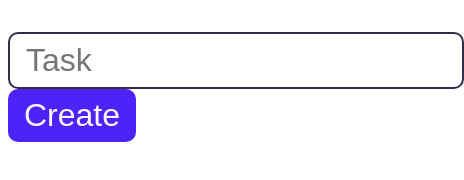
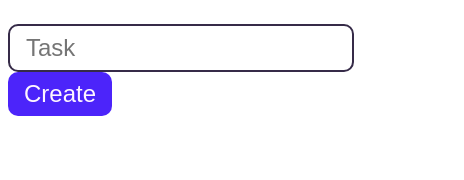
Before and after one commit to uelquis/todo-list, a plain HTML site: page index.html in a window 390 px wide. Shown: the whole page, 464 px wide, since content can reach past the window. Drawn offline with Linux system fonts and the light colour scheme.

Commit message:
feat: media queries

```diff
--- a/index.css
+++ b/index.css
@@ -1,7 +1,3 @@
-:root {
-    font-size: 32px;
-}
-
 ul {
     padding-inline-start: 0;
 }
@@ -9,3 +5,15 @@ ul {
 li::marker {
     content: none;
 }
+
+@media screen and (max-width: 749px){
+    :root {
+        font-size: 24px;
+    }
+}
+
+@media screen and (min-width: 750px){
+    :root {
+        font-size: 32px;
+    }
+}
--- a/index.html
+++ b/index.html
@@ -1,7 +1,9 @@
 <!DOCTYPE html>
 <html lang="en-US">
 <head>
-    <meta charset="utf-8">
+    <meta charset="UTF-8"/>
+    <!-- minimum-scale=1 for simulating devices on chrome -->
+    <meta name="viewport" content="width=device-width, initial-scale=1, minimum-scale=1"/>
     <link rel="stylesheet" type="text/css" href="index.css"/>
     <link rel="stylesheet" type="text/css" href="style.css"/>
     <title>Todo List</title>
```
